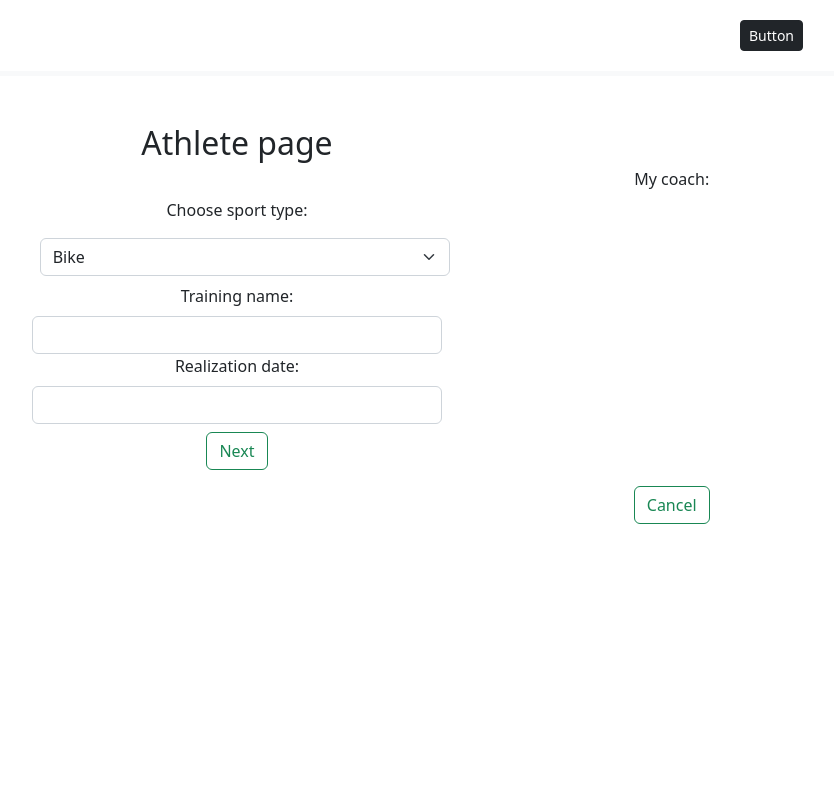
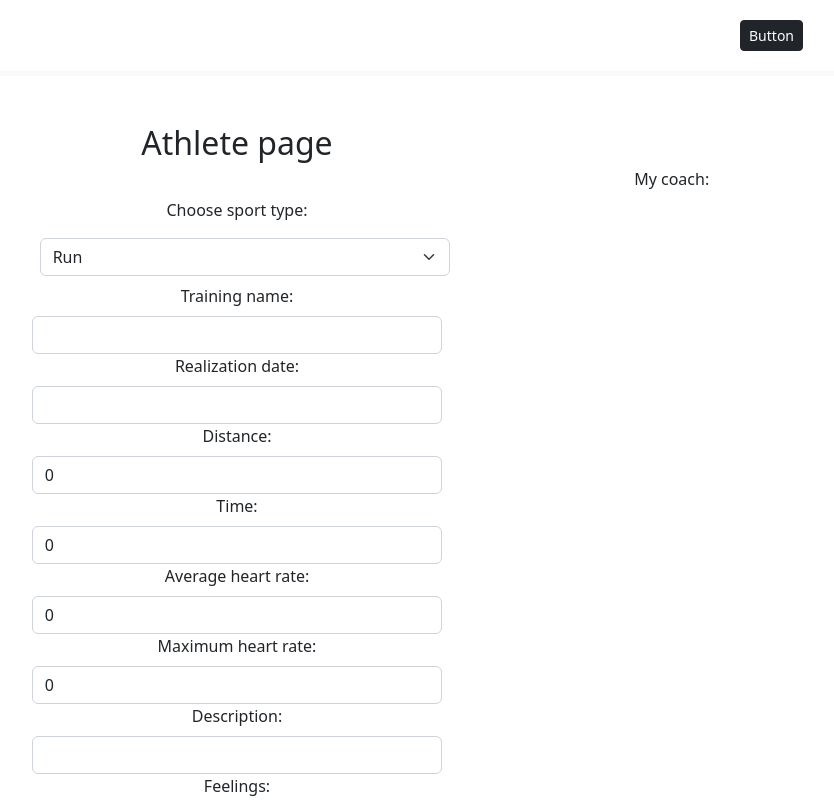
Before and after one commit to Marcin1990x/triathlon-training-management-ui, a React (Create React App) app: page /athlete in a window 1280 px wide. Both pictures are taken after a click on the button "Add realization". Shown: the top 800 px of the page, without its empty margins (403-1237 px from the left). Built offline with nearby package versions, Linux system fonts and the light colour scheme; no server answers.

Commit message:
Finished functionality to add new training realization by athlete.

```diff
--- a/src/components/api/TrainingRealizationApiService.js
+++ b/src/components/api/TrainingRealizationApiService.js
@@ -5,3 +5,5 @@ export const getTrainingRealizationsByAthleteIdApi = (id) => apiClient.get(`athl
 export const synchronizeActivitiesForAthleteApi = (id) => apiClient.put(`athletes/${id}/training-realizations`)
 
 export const updateTrainingRealizationByIdApi = (id, updateRequest) => apiClient.put(`training-realizations/${id}`, updateRequest)
+
+export const addNewTrainingRealizationForAthlete = (id, training) => apiClient.post(`athletes/${id}/training-realizations`, training)
--- a/src/components/athleteComponent/AthleteComponent.jsx
+++ b/src/components/athleteComponent/AthleteComponent.jsx
@@ -21,7 +21,10 @@ export default function AthleteComponent() {
         dataContextAthlete.getAthlete()
         }, [render])
 
-    const handleAddRealizationBtn = () => {
+    const handleToggleViewBtn = () => {
+        toggleView()
+    }
+    const toggleView = () => {
         setAddRealizationView(!addRealizationView)
     }
     const toggleViewBtn = () => {
@@ -58,14 +61,14 @@ export default function AthleteComponent() {
             }
             {addRealizationView &&
                 <div className="addRealizationView">
-                    <NewTrainingRealization/>
+                    <NewTrainingRealization toggleView = {toggleView}/>
                 </div>
             }
             <div className="row">
                 <div className="col"></div>
                 <div className="col"></div>
                 <div className="col">
-                    <button className="btn btn-outline-success m-2" onClick = {() => handleAddRealizationBtn()}>{toggleViewBtn()}</button>
+                    <button className="btn btn-outline-success m-2" onClick = {() => handleToggleViewBtn()}>{toggleViewBtn()}</button>
                 </div>
             </div>
         </div>
--- a/src/components/athleteComponent/NewTrainingRealization.js
+++ b/src/components/athleteComponent/NewTrainingRealization.js
@@ -1,115 +1,127 @@
 import { useState } from "react"
+import { addNewTrainingRealizationForAthlete } from "../api/TrainingRealizationApiService"
+import { useAuth } from "../security/AuthContext"
+import { toast } from "react-hot-toast"
+import { useDataContextAthlete } from "./contexts/DataContextAthlete"
 
-const NewTrainingRealization = () => {
+const NewTrainingRealization = ({toggleView}) => {
 
-    const [sport, setSport] = useState('BIKE')
-    const [name, setName] = useState('')
-    const [date, setDate] = useState('')
-    const [distance, setDistance] = useState(0)
-    const [time, setTime] = useState(0)
-    const [averageWatts, setAverageWatts] = useState(0)
-    const [maxWatts, setMaxWatts] = useState(0)
-    const [averageHeartRate, setAverageHeartRate] = useState(0)
-    const [maxHeartRate, setMaxHeartRate] = useState(0)
-    const [description, setDescription] = useState('')
-    const [feelings, setFeelings] = useState('')
-    const [rpeLevel, setRpeLevel] = useState(0)
+    const {athleteId} = useAuth()
+    const {getTrainingRealizations} = useDataContextAthlete()
+    const successToast = (message) => toast.success(message)
 
-
-    const [next, setNext] = useState(false)
-
-    const handleSelectSportChange = (event) => {
-        setSport(event.target.value)
-    }
-    const handleNameChange = (event) => {
-        setName(event.target.value)
-    }
-    const handleDateChange = (event) => {
-        setDate(event.target.value)
-    }
-    const handleDistanceChange = (event) => {
-        setDistance(event.target.value)
-    }
-    const handleTimeChange = (event) => {
-        setTime(event.target.value)
-    }
-    const handleAverageWattsChange = (event) => {
-        setAverageWatts(event.target.value)
-    }
-    const handleMaxWattsChange = (event) => {
-        setMaxWatts(event.target.value)
-    }
-    const handleMaxHeartRateChange = (event) => {
-        setMaxHeartRate(event.target.value)
-    }
-    const handleAverageHeartRateChange = (event) => {
-        setAverageHeartRate(event.target.value)
-    }
-    const handleDescriptionChange = (event) => {
-        setDescription(event.target.value)
-    }
-    const handleFeelingsChange = (event) => {
-        setFeelings(event.target.value)
-    }
-    const handleRpeLevelChange = (event) => {
-        setRpeLevel(event.target.value)
+    const [formFields, setFormFields] = useState({
+        sport: 'RUN',
+        name: '',
+        date: '',
+        distance: 0,
+        time: 0,
+        averageWatts: 0,
+        maxWatts: 0,
+        averageHeartRate: 0,
+        maxHeartRate: 0,
+        description: '',
+        feelings: 'NORMAL',
+        rpeLevel: 0
+    })
+    const handleFieldChange = (event) => {
+        const {name, value} = event.target
+        setFormFields({...formFields, [name] : value})
     }
 
-    const handleNextBtn = () => {
-        setNext(true)
+    const handleAddRealization = (event) => {
+
+        event.preventDefault()
+
+        const newTraining = {
+            name: formFields.name,
+            distanceInMeters: formFields.distance,
+            timeInSeconds: formFields.time,
+            type: formFields.sport,
+            realizationDate: formFields.date,
+            averageWarrs: formFields.averageWatts,
+            maxWatts: formFields.maxWatts,
+            averageHeartrate: formFields.averageHeartRate,
+            maxHeartrate: formFields.maxHeartRate,
+            realizationDescription: formFields.description,
+            feelings: formFields.feelings,
+            rpeLevel: formFields.rpeLevel
+        }
+
+        addNewTrainingRealizationForAthlete(athleteId, newTraining)
+            .then(response => {
+                console.log(response)
+                successToast('New training realization added successfully.')
+                getTrainingRealizations()
+                toggleView()
+            })
+            .catch(error => console.log(error))
+
     }
-
-
     return (
         <div className="newTrainingRealizaion">
             <div className="row">
                 <div className="col"></div>
                 <div className="col">
+                <form onSubmit = {handleAddRealization}>
                     <label className = "form-label">Choose sport type:</label>
-                    <select className="form-select m-2" value = {sport} onChange={handleSelectSportChange} disabled = {next}>
+                    <select className="form-select m-2" name = "sport" value = {formFields.sport} onChange={handleFieldChange}>
                         <option value="SWIM">Swim</option>
                         <option value="BIKE">Bike</option>
                         <option value="RUN">Run</option>
                         <option value="WEIGHT">Weight</option>
                     </select>
                     <label className = "form-label">Training name:</label>
-                    <input type = "text" name = "name" className = "form-control" value = {name} disabled = {next}
-                        onChange = {handleNameChange} required/>
+                    <input type = "text" name = "name" className = "form-control" value = {formFields.name}
+                        onChange = {handleFieldChange} required/>
                     <label className = "form-label">Realization date:</label>
-                    <input type = "text" name = "date" className = "form-control" value = {date} disabled = {next}
-                        onChange = {handleDateChange} required/>
-                    <button className="btn btn-outline-success m-2" onClick={() => handleNextBtn()}>Next</button>
-                    {next &&
-                        <div>
+                    <input type = "text" name = "date" className = "form-control" value = {formFields.date}
+                        onChange = {handleFieldChange} required/>
+                    {formFields.sport != 'WEIGHT' &&
+                    <div>
                         <label className = "form-label">Distance:</label>
-                        <input type = "number" name = "distance" className = "form-control" value = {distance}
-                            onChange = {handleDistanceChange} required/>
-                        <label className = "form-label">Time:</label>
-                        <input type = "number" name = "time" className = "form-control" value = {time}
-                            onChange = {handleTimeChange} required/>
+                        <input type = "number" name = "distance" className = "form-control" value = {formFields.distance}
+                            onChange = {handleFieldChange} required/>
+                    </div>
+                    }
+                    <label className = "form-label">Time:</label>
+                    <input type = "number" name = "time" className = "form-control" value = {formFields.time}
+                        onChange = {handleFieldChange} required/>
+                    {formFields.sport == 'BIKE' &&
+                    <div>
                         <label className = "form-label">Average watts:</label>
-                        <input type = "number" name = "averageWatts" className = "form-control" value = {averageWatts}
-                            onChange = {handleAverageWattsChange}/>
+                        <input type = "number" name = "averageWatts" className = "form-control" value = {formFields.averageWatts}
+                                onChange = {handleFieldChange}/>
                         <label className = "form-label">Maximum watts:</label>
-                        <input type = "number" name = "maxWatts" className = "form-control" value = {maxWatts}
-                            onChange = {handleMaxWattsChange}/>
-                        <label className = "form-label">Average heart rate:</label>
-                        <input type = "number" name = "averageHeartRate" className = "form-control" value = {averageHeartRate}
-                            onChange = {handleAverageHeartRateChange}/>
-                        <label className = "form-label">Maximum heart rate:</label>
-                        <input type = "number" name = "maxHeartRate" className = "form-control" value = {maxHeartRate}
-                            onChange = {handleMaxHeartRateChange}/>
-                        <label className = "form-label">Description:</label>
-                        <input type = "text" name = "description" className = "form-control" value = {description}
-                            onChange = {handleDescriptionChange}/>
-                        <label className = "form-label">Feelings:</label>
-                        <input type = "text" name = "feelings" className = "form-control" value = {feelings}
-                            onChange = {handleFeelingsChange}/>
-                        <label className = "form-label">RPE level:</label>
-                        <input type = "number" name = "rpeLevel" className = "form-control" value = {rpeLevel}
-                            onChange = {handleRpeLevelChange}/>
-                        </div>
+                        <input type = "number" name = "maxWatts" className = "form-control" value = {formFields.maxWatts}
+                            onChange = {handleFieldChange}/>
+                    </div>
                     }
+                    <label className = "form-label">Average heart rate:</label>
+                    <input type = "number" name = "averageHeartRate" className = "form-control" value = {formFields.averageHeartRate}
+                        onChange = {handleFieldChange}/>
+                    <label className = "form-label">Maximum heart rate:</label>
+                    <input type = "number" name = "maxHeartRate" className = "form-control" value = {formFields.maxHeartRate}
+                        onChange = {handleFieldChange}/>
+                    <label className = "form-label">Description:</label>
+                    <input type = "text" name = "description" className = "form-control" value = {formFields.description}
+                        onChange = {handleFieldChange}/>
+                    <label className = "form-label">Feelings:</label>
+                    <select className="form-select m-2" name = "feelings" value = {formFields.feelings} onChange={handleFieldChange}>
+                        <option value="WEAK">Weak</option>
+                        <option value="BAD">Bad</option>
+                        <option value="NORMAL">Normal</option>
+                        <option value="GOOD">Good</option>
+                        <option value="STRONG">Strong</option>
+                    </select>
+                    <label className = "form-label">RPE level:</label>
+                    <select className="form-select m-2" name = "rpeLevel" value = {formFields.rpeLevel} onChange={handleFieldChange}>
+                        {[...Array(11).keys()].map(option => (
+                                        <option key={option} value={option}>{option}</option>
+                        ))}
+                    </select>
+                    <button className="btn btn-outline-success m-2" type = "submit">Add training</button>
+                </form>
                 </div>
                 <div className="col"></div>
             </div>
--- a/src/components/coachComponent/NewStageComponent.js
+++ b/src/components/coachComponent/NewStageComponent.js
@@ -124,7 +124,7 @@ const NewStageComponent = ({planId, stageType}) => {
                                         <option key={option + 1} value={option + 1}>{option + 1}</option>
                                     ))}
                                 </select>
-                                <button className="btn btn-outline-success m-2" type = "submit">Add stage</button>
+
                             </form>
                         </div>
                         <div className="col"><h5>Stages:</h5>
```
